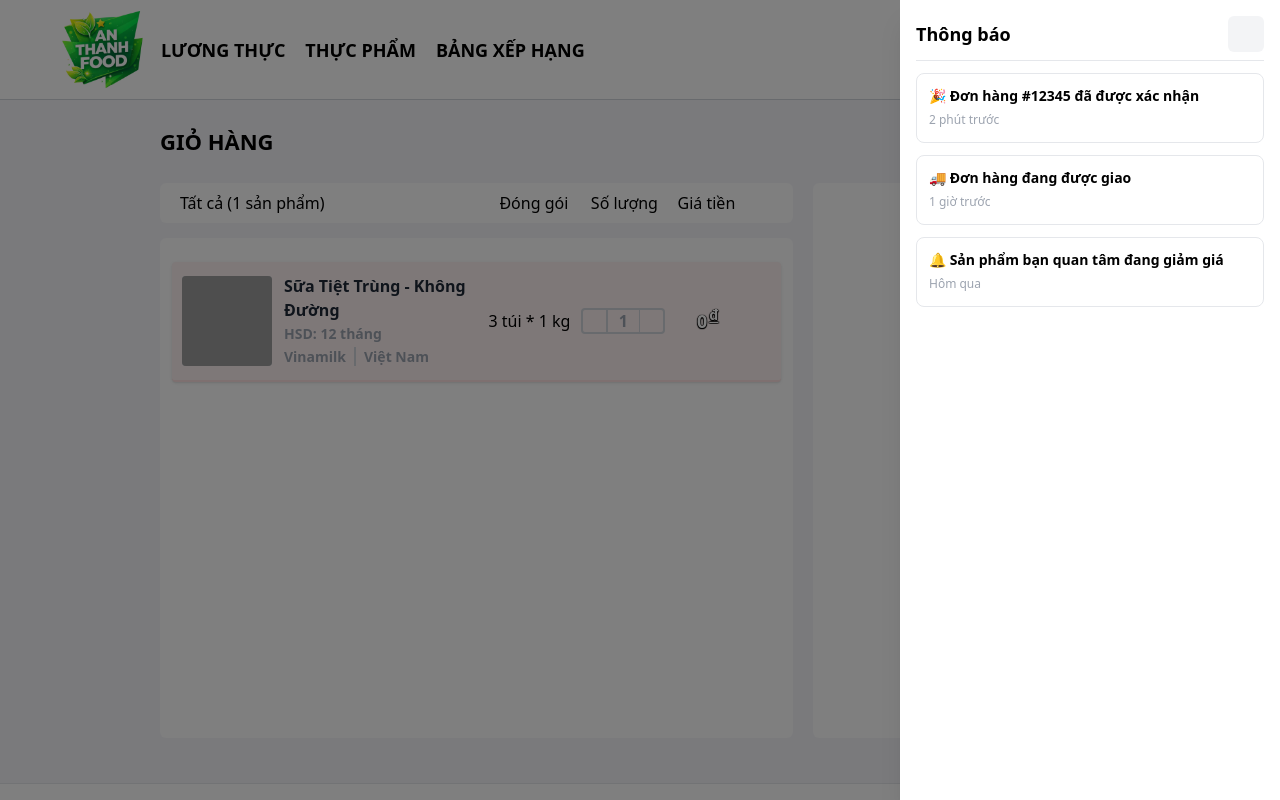
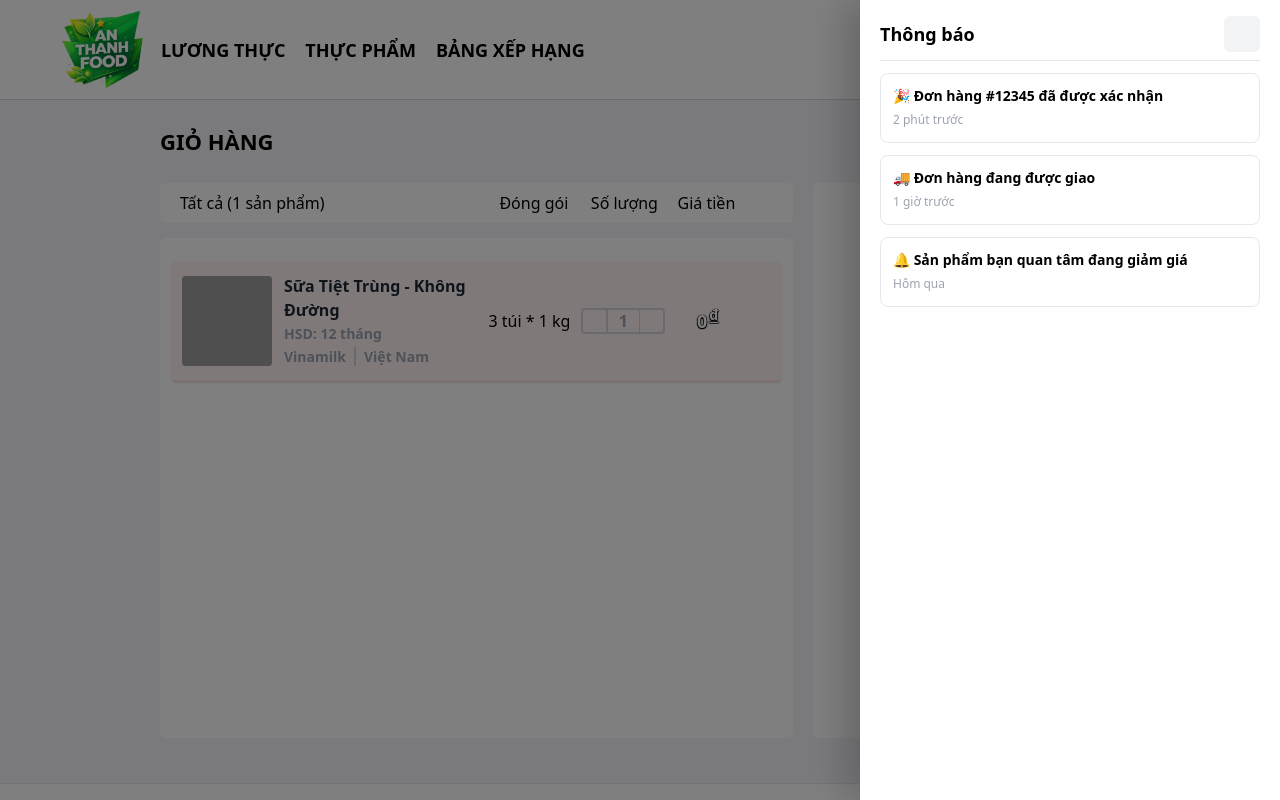
Before and after one commit to SongDuy/web-an-thanh-food, a React (Create React App) app: page /cart in a window 1280 px wide. Both pictures are taken after a click on the button 1020 px from the left and 49 px from the top of the page. Shown: the top 800 px of the page. Built offline with nearby package versions, Linux system fonts and the light colour scheme; grey boxes are pictures that could not be loaded; some icons are missing.

Commit message:
Update new

```diff
--- a/src/components/Notification.js
+++ b/src/components/Notification.js
@@ -7,18 +7,20 @@ const Notification = ({ onClose }) => {
     const handleClose = () => {
         if (isClosing) return; // 👈 CHỐT CHẶN
         setIsClosing(true);
-        setTimeout(onClose, 1000);
+        setTimeout(() => {
+            onClose();
+        }, 800);
     };
 
     return (
         <div
             onClick={handleClose}
-           className={`fixed inset-0 z-50 flex ${isClosing ? "overlay-out pointer-events-none" : "overlay-in"}`}
+            className={`overlay-base ${isClosing ? "overlay-out" : "overlay-in"}`}
         >
             {/* Sidebar */}
             <div
                 onClick={(e) => e.stopPropagation()}
-                className={`w-[380px] h-full ml-auto bg-white shadow-xl px-4 py-4 flex flex-col ${isClosing ? "slide-out" : "slide-in"}`}
+                className={`sidebar w-[420px] h-full ml-auto bg-white shadow-xl px-5 py-4 flex flex-col ${isClosing ? "slide-out" : "slide-in"}`}
             >
                 {/* Header */}
                 <div className="flex items-center justify-between border-b pb-2">
--- a/src/components/Search.js
+++ b/src/components/Search.js
@@ -264,29 +264,32 @@ const Search = ({ onClose }) => {
     const hasKeyword = keyword.trim().length > 0;
 
     const handleClose = () => {
-        if (isClosing) return; // 👈 CHỐT CHẶN
+        if (isClosing) return;
         setIsClosing(true);
-        // Đợi animation chạy xong rồi mới đóng
-        setTimeout(onClose, 1000);
+        // Khớp với thời gian CSS (0.4s = 400ms)
+        setTimeout(() => {
+            onClose();
+        }, 800);
     };
 
     const filteredProducts = products
-        .filter((item) => item.name.toLowerCase().includes(keyword.toLowerCase()))
-        .slice(0, 6); // 👈 Chỉ lấy 6 phần tử đầu tiên
+        .filter(item =>
+            item.name.toLowerCase().includes(keyword.toLowerCase())
+        )
+        .sort((a, b) => b.stock - a.stock)
+        .slice(0, 6);
+
 
     return (
         <div
             onClick={handleClose}   // 👈 click nền mờ sẽ tắt
-            className={`fixed inset-0 z-50 flex ${isClosing ? "overlay-out pointer-events-none" : "overlay-in"}`}
+            className={`overlay-base ${isClosing ? "overlay-out" : "overlay-in"}`}
         >
             {/* Sidebar */}
             <div
                 onClick={(e) => e.stopPropagation()} // 👈 chặn click lan
-                // className="w-[420px] h-full ml-auto bg-white shadow-xl px-5 py-4 flex flex-col"
-                className={`
-                    w-[420px] h-full ml-auto bg-white shadow-xl px-5 py-4 flex flex-col
-                    ${isClosing ? "slide-out" : "slide-in"}
-                `}
+                // className="w-[380px] h-full ml-auto bg-white shadow-xl px-5 py-4 flex flex-col"
+                className={`sidebar w-[420px] h-full ml-auto bg-white shadow-xl px-5 py-4 flex flex-col ${isClosing ? "slide-out" : "slide-in"}`}
             >
 
                 {/* Header */}
@@ -329,7 +332,7 @@ const Search = ({ onClose }) => {
                         </p>
                     )}
 
-                    {hasKeyword && [...filteredProducts].sort((a, b) => b.stock - a.stock).map((product) => (
+                    {hasKeyword && filteredProducts.map((product) => (
                         <Link
                             key={product.id}
                             to={`/${toSlug(product.category)}/${toSlug(product.name)}?id=${product.id}`}
--- a/src/index.css
+++ b/src/index.css
@@ -40,43 +40,55 @@
 }
 
 /* Overlay */
-@keyframes overlayIn {
-  from { background-color: rgba(0,0,0,0); }
-  to { background-color: rgba(0,0,0,0.5); }
-}
-
-@keyframes overlayOut {
-  from { background-color: rgba(0,0,0,0.5); }
-  to { background-color: rgba(0,0,0,0); }
+.overlay-base {
+  position: fixed;
+  inset: 0;
+  z-index: 50;
+  /* Dùng bảng màu cố định, không dùng tailwind class cho nền này */
+  background-color: rgba(0, 0, 0, 0.5);
+  display: flex;
+  opacity: 0;
+  will-change: opacity;
 }
 
 .overlay-in {
-  animation: overlayIn 1s cubic-bezier(0.4,0,0.2,1) forwards;
+  animation: fadeIn 0.8s cubic-bezier(0.4, 0, 0.2, 1) forwards;
 }
 
 .overlay-out {
-  animation: overlayOut 1s cubic-bezier(0.4,0,0.2,1) forwards;
+  animation: fadeOut 0.8s cubic-bezier(0.4, 0, 0.2, 1) forwards;
+  pointer-events: none;
 }
 
 /* Sidebar */
-@keyframes slideIn {
-  from { transform: translate3d(100%,0,0); }
-  to { transform: translate3d(0,0,0); }
+.sidebar {
+  background-color: #ffffff !important; /* Ép màu trắng đặc */
+  /* Bóng đổ giúp che khuất phần nền đang bị mờ phía sau */
+  box-shadow: -15px 0 35px rgba(0, 0, 0, 0.2);
+  will-change: transform;
+  /* Quan trọng: Tạo layer riêng biệt để không bị mờ theo cha */
+  isolation: isolate;
+  backface-visibility: hidden;
+  transform: translate3d(100%, 0, 0);
 }
 
 .slide-in {
-  animation: slideIn 1s cubic-bezier(0.4,0,0.2,1) forwards;
-  will-change: transform;
-  backface-visibility: hidden;
-}
-
-@keyframes slideOut {
-  from { transform: translate3d(0,0,0); }
-  to { transform: translate3d(100%,0,0); }
+  animation: slideIn 0.8s cubic-bezier(0.4, 0, 0.2, 1) forwards;
 }
 
 .slide-out {
-  animation: slideOut 1s cubic-bezier(0.4,0,0.2,1) forwards;
-  will-change: transform;
-  backface-visibility: hidden;
+  animation: slideOut 0.8s cubic-bezier(0.4, 0, 0.2, 1) forwards;
 }
+
+/* Keyframes */
+@keyframes fadeIn { from { opacity: 0; } to { opacity: 1; } }
+@keyframes fadeOut { from { opacity: 1; } to { opacity: 0; } }
+
+@keyframes slideIn {
+  from { transform: translate3d(100%, 0, 0); }
+  to { transform: translate3d(0, 0, 0); }
+}
+@keyframes slideOut {
+  from { transform: translate3d(0, 0, 0); }
+  to { transform: translate3d(100%, 0, 0); }
+}
```
